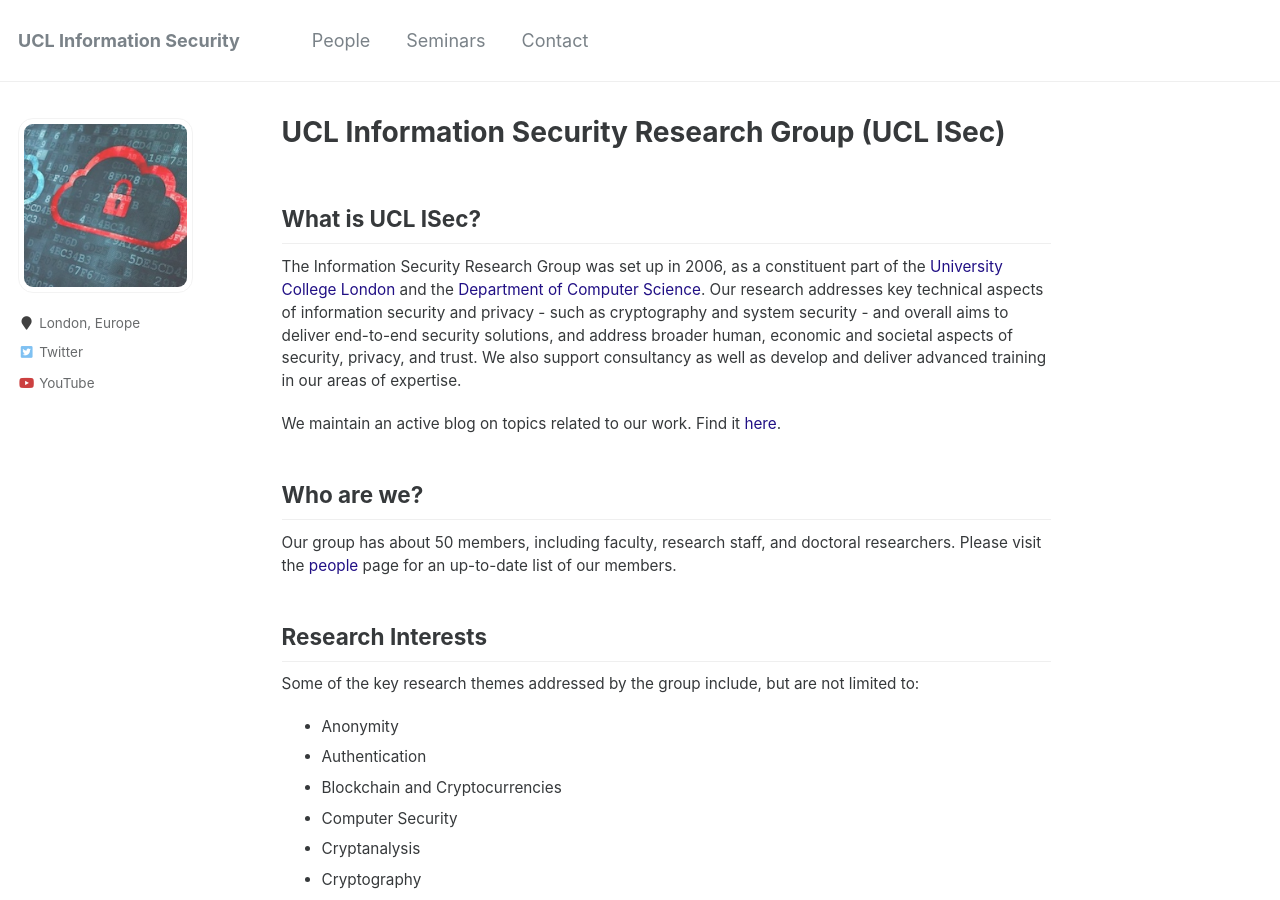
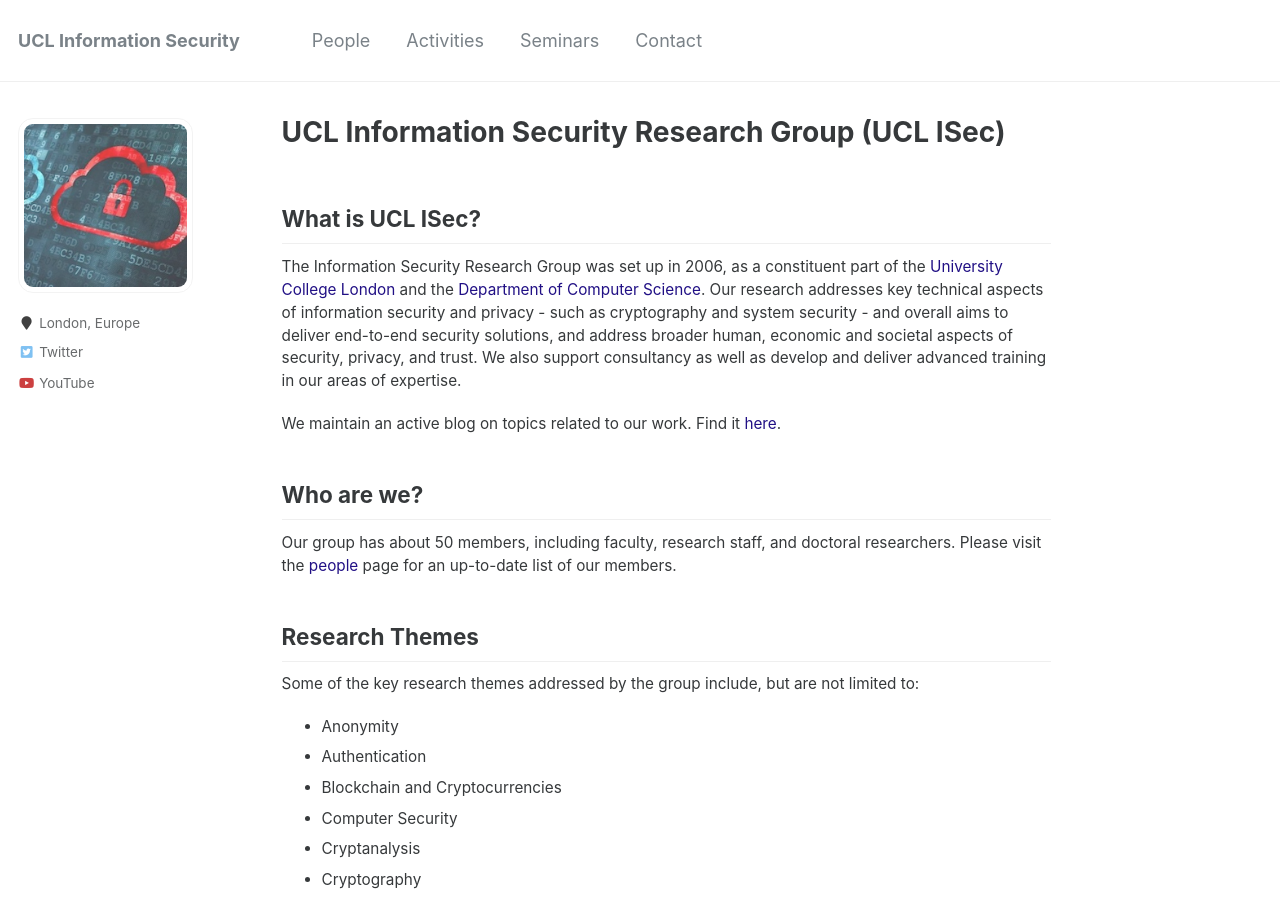
Before and after one commit to uclisec/uclisec.github.io, a Jekyll site: the page built from _pages/about.md, in a window 1280 px wide and 900 px high. Built offline with Jekyll 4.4.1, drawn with Linux system fonts in a browser that asks for light colours.

Commit message:
activities

```diff
--- a/_data/navigation.yml
+++ b/_data/navigation.yml
@@ -2,6 +2,9 @@
 main:
   - title: "People"
     url: /people/
+
+  - title: "Activities"
+    url: /activities/
 
   - title: "Seminars"
     url: /seminars/
--- a/_pages/about.md
+++ b/_pages/about.md
@@ -17,7 +17,7 @@
 ## Who are we?
 Our group has about 50 members, including faculty, research staff, and doctoral researchers. Please visit the [people](/people) page for an up-to-date list of our members.
 
-## Research Interests
+## Research Themes
 Some of the key research themes addressed by the group include, but are not limited to:
 
 - Anonymity
```
